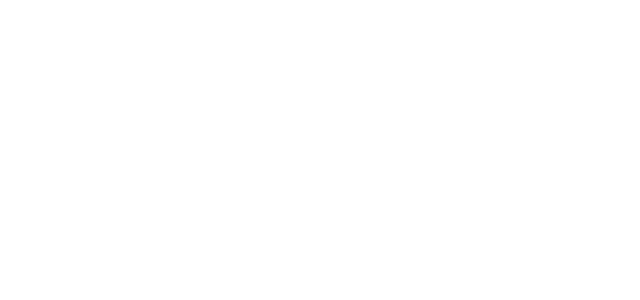
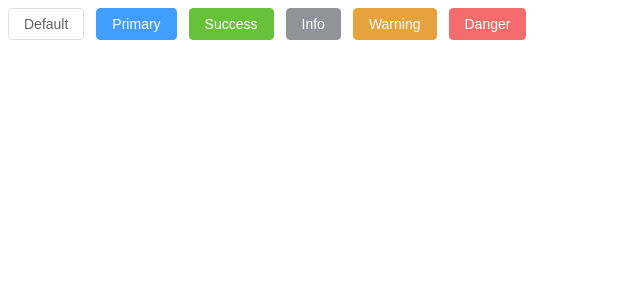
Before and after one commit to WHuamin/framework-ts-project, a Vue app: page / in a window 1280 px wide. Shown: the top 300 px of the page, without its empty margins (0-640 px from the left). Built offline with nearby package versions, Linux system fonts and the light colour scheme.

Commit message:
feat: 按需引入element-plus 框架组件

```diff
--- a/package.json
+++ b/package.json
@@ -15,6 +15,7 @@
 		"commitlint": "commitlint --config commitlint.config.cjs -e -V"
 	},
 	"dependencies": {
+		"element-plus": "^2.4.4",
 		"vue": "^3.3.11"
 	},
 	"devDependencies": {
@@ -44,6 +45,8 @@
 		"stylelint-order": "^6.0.4",
 		"stylelint-scss": "^6.0.0",
 		"typescript": "^5.2.2",
+		"unplugin-auto-import": "^0.17.3",
+		"unplugin-vue-components": "^0.26.0",
 		"vite": "^5.0.8",
 		"vue-tsc": "^1.8.25"
 	}
--- a/src/App.vue
+++ b/src/App.vue
@@ -1,5 +1,12 @@
 <script setup lang="ts"></script>
 
 <template>
-	<div></div>
+	<el-row class="mb-4">
+		<el-button>Default</el-button>
+		<el-button type="primary">Primary</el-button>
+		<el-button type="success">Success</el-button>
+		<el-button type="info">Info</el-button>
+		<el-button type="warning">Warning</el-button>
+		<el-button type="danger">Danger</el-button>
+	</el-row>
 </template>
--- a/vite.config.ts
+++ b/vite.config.ts
@@ -1,7 +1,18 @@
 import { defineConfig } from 'vite'
 import vue from '@vitejs/plugin-vue'
+import AutoImport from 'unplugin-auto-import/vite'
+import Components from 'unplugin-vue-components/vite'
+import { ElementPlusResolver } from 'unplugin-vue-components/resolvers'
 
 // https://vitejs.dev/config/
 export default defineConfig({
-	plugins: [vue()]
+	plugins: [
+		vue(),
+		AutoImport({
+			resolvers: [ElementPlusResolver()]
+		}),
+		Components({
+			resolvers: [ElementPlusResolver()]
+		})
+	]
 })
```
Also changed, not shown: auto-imports.d.ts (added, +9 -0 lines), components.d.ts (added, +13 -0 lines), 1 other file (tests, documents, lock files or other folders).
